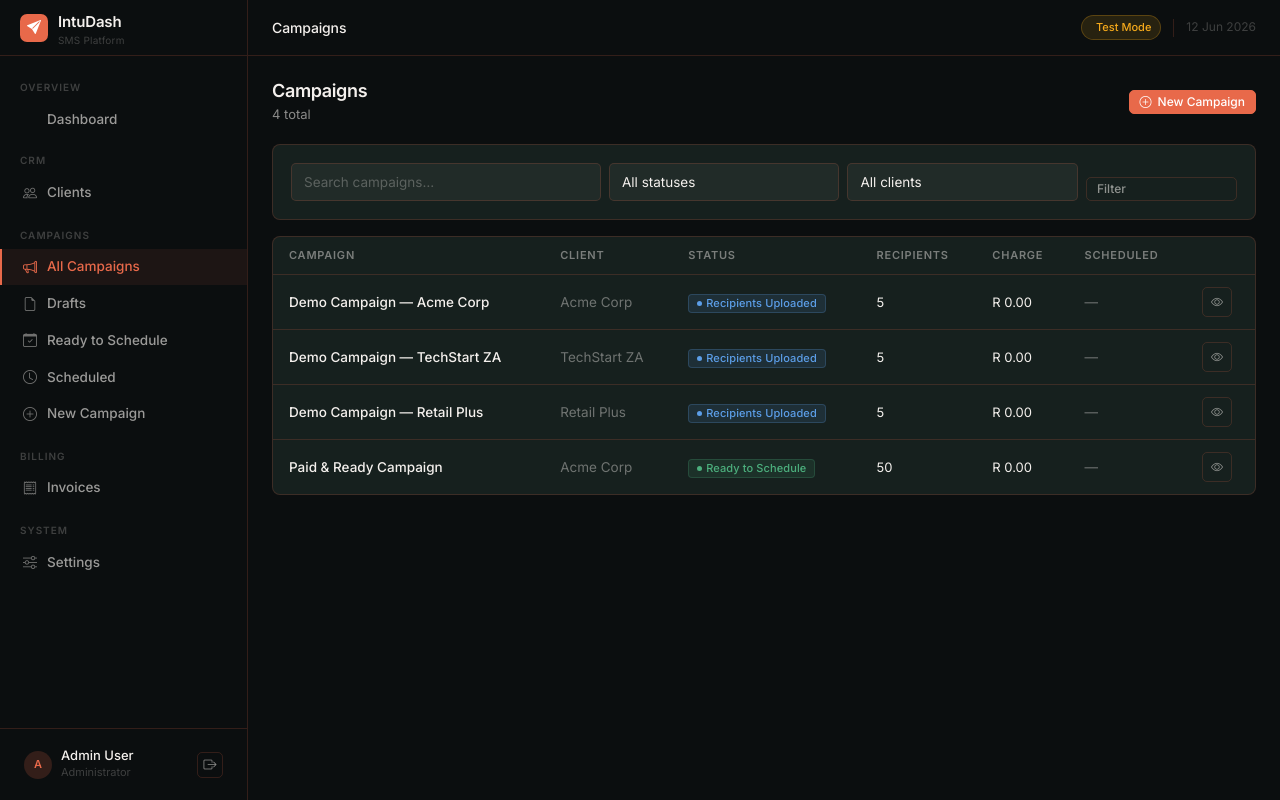
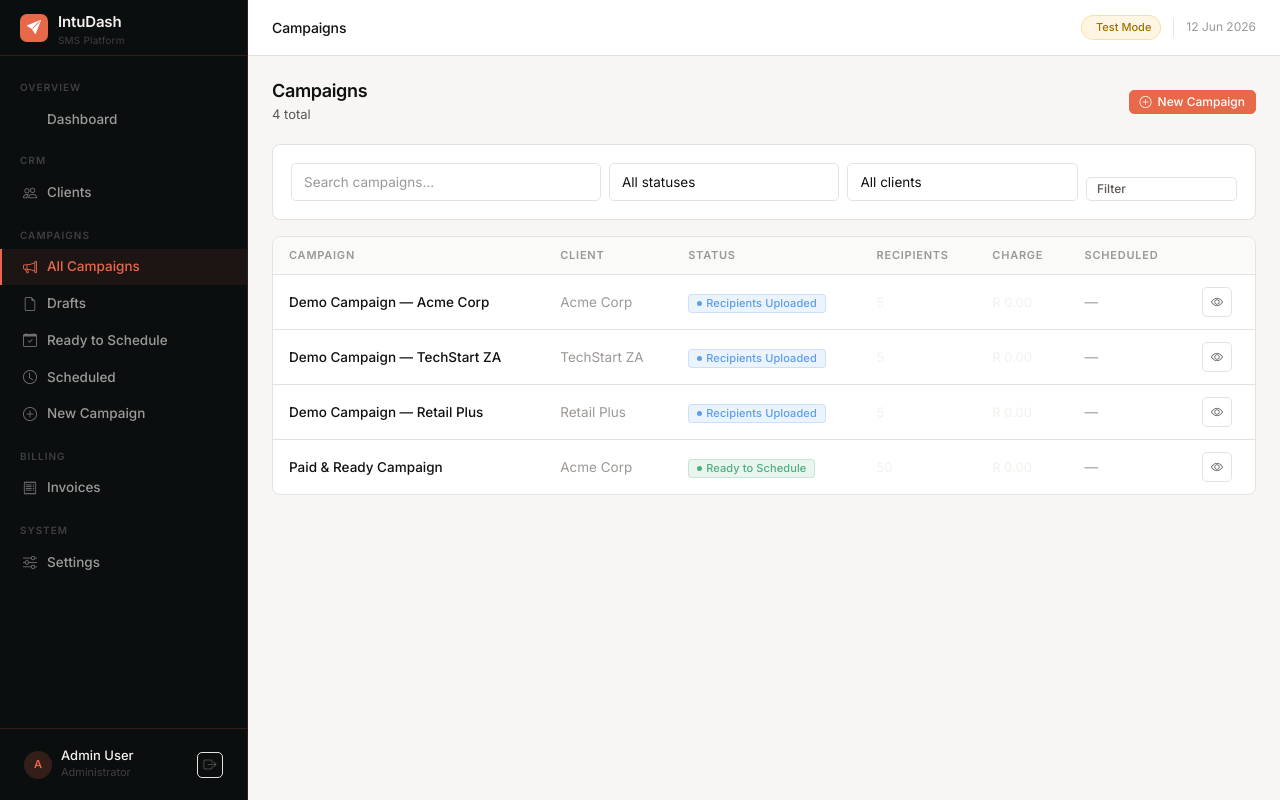
Before and after one commit to iamkyno/intudash, a Laravel app: page /campaigns in a window 1280 px wide. Run offline with Laravel 12, Linux system fonts and the light colour scheme; a user stored in the database is signed in; data comes from the database, SQL or seed files in the repository.

Commit message:
Switch main content area to light theme
White/light-grey backgrounds with dark text for all content areas.
Sidebar remains dark ink with coral accents unchanged.

https://claude.ai/code/session_01CQU7iRe9pxBpTRBHWRwuzp

```diff
--- a/resources/views/layouts/app.blade.php
+++ b/resources/views/layouts/app.blade.php
@@ -29,6 +29,15 @@
             --color-info:           #5C9EE8;
             --color-neutral:        #888780;
 
+            /* Light theme surface tokens */
+            --surface-bg:       #F7F6F4;
+            --surface-card:     #FFFFFF;
+            --surface-border:   #E5E2DF;
+            --surface-border-strong: #CCC9C5;
+            --text-primary:     #111110;
+            --text-secondary:   #5A5754;
+            --text-tertiary:    #9B9895;
+
             --sidebar-w: 248px;
             --topbar-h:  56px;
             --radius:    8px;
@@ -39,8 +48,8 @@
         *, *::before, *::after { box-sizing: border-box; }
         body {
             margin: 0;
-            background: var(--color-ink);
-            color: var(--color-mist);
+            background: var(--surface-bg);
+            color: var(--text-primary);
             font-family: 'Inter', system-ui, sans-serif;
             font-size: 14px;
             line-height: 1.55;
@@ -162,6 +171,7 @@
             min-height: 100vh;
             display: flex;
             flex-direction: column;
+            background: var(--surface-bg);
         }
 
         /* ── Topbar ──────────────────────────────────────────────────── */
@@ -170,8 +180,8 @@
             top: 0;
             z-index: 100;
             height: var(--topbar-h);
-            background: var(--color-ink);
-            border-bottom: 1px solid var(--color-border);
+            background: #FFFFFF;
+            border-bottom: 1px solid var(--surface-border);
             display: flex;
             align-items: center;
             padding: 0 24px;
@@ -180,7 +190,7 @@
         .topbar-title {
             font-size: 14px;
             font-weight: 500;
-            color: var(--color-mist);
+            color: var(--text-primary);
             letter-spacing: -0.01em;
         }
         .topbar-spacer { flex: 1; }
@@ -192,25 +202,25 @@
             border-radius: 20px;
             font-size: 11px;
             font-weight: 500;
-            background: rgba(244,180,27,0.12);
-            color: var(--color-warning);
-            border: 1px solid rgba(244,169,27,0.25);
+            background: rgba(244,169,27,0.12);
+            color: #A07000;
+            border: 1px solid rgba(244,169,27,0.3);
         }
-        .topbar-divider { width: 1px; height: 18px; background: var(--color-border); }
+        .topbar-divider { width: 1px; height: 18px; background: var(--surface-border); }
         .topbar-btn {
             display: inline-flex;
             align-items: center;
             justify-content: center;
             width: 32px; height: 32px;
             border-radius: var(--radius-sm);
-            border: 1px solid var(--color-border);
+            border: 1px solid var(--surface-border);
             background: transparent;
-            color: var(--color-mist-secondary);
+            color: var(--text-secondary);
             cursor: pointer;
             transition: all 0.15s;
             font-size: 14px;
         }
-        .topbar-btn:hover { border-color: var(--color-border-strong); color: var(--color-mist); background: rgba(244,240,237,0.04); }
+        .topbar-btn:hover { border-color: var(--surface-border-strong); color: var(--text-primary); background: #F0EFED; }
 
         /* ── Page content ────────────────────────────────────────────── */
         .page { padding: 24px; flex: 1; }
@@ -224,16 +234,16 @@
         .page-header h1 {
             font-size: 18px;
             font-weight: 600;
-            color: var(--color-mist);
+            color: var(--text-primary);
             letter-spacing: -0.02em;
             margin: 0;
         }
-        .page-header p { font-size: 13px; color: var(--color-mist-secondary); margin: 2px 0 0; }
+        .page-header p { font-size: 13px; color: var(--text-secondary); margin: 2px 0 0; }
 
         /* ── Cards ───────────────────────────────────────────────────── */
         .card {
-            background: var(--color-ink-raised);
-            border: 1px solid var(--color-border);
+            background: var(--surface-card);
+            border: 1px solid var(--surface-border);
             border-radius: var(--radius);
             overflow: hidden;
         }
@@ -301,10 +311,10 @@
         /* ── Tables ──────────────────────────────────────────────────── */
         .table {
             --bs-table-bg: transparent;
-            --bs-table-color: var(--color-mist);
-            --bs-table-border-color: var(--color-border);
-            --bs-table-hover-bg: rgba(244,240,237,0.04);
-            --bs-table-hover-color: var(--color-mist);
+            --bs-table-color: var(--text-primary);
+            --bs-table-border-color: var(--surface-border);
+            --bs-table-hover-bg: #F7F6F4;
+            --bs-table-hover-color: var(--text-primary);
             margin: 0;
         }
         .table thead th {
@@ -312,24 +322,24 @@
             font-weight: 600;
             letter-spacing: 0.07em;
             text-transform: uppercase;
-            color: rgba(244,240,237,0.45);
-            border-bottom: 1px solid var(--color-border);
+            color: var(--text-tertiary);
+            border-bottom: 1px solid var(--surface-border);
             padding: 10px 16px;
             white-space: nowrap;
-            background: transparent;
+            background: #FAFAF9;
         }
         .table tbody td {
             padding: 12px 16px;
-            color: rgba(244,240,237,0.75);
-            border-bottom: 1px solid var(--color-border);
+            color: var(--text-secondary);
+            border-bottom: 1px solid var(--surface-border);
             vertical-align: middle;
             font-size: 13.5px;
         }
         .table tbody tr:last-child td { border-bottom: none; }
-        .table tbody tr:hover td { background: rgba(244,240,237,0.025); }
-        .table-link { color: var(--color-mist) !important; font-weight: 500; }
+        .table tbody tr:hover td { background: #F7F6F4; }
+        .table-link { color: var(--text-primary) !important; font-weight: 500; }
         .table-link:hover { color: var(--color-brand) !important; }
-        .table-muted { color: rgba(244,240,237,0.4) !important; font-size: 12.5px; }
+        .table-muted { color: var(--text-tertiary) !important; font-size: 12.5px; }
 
         /* ── Badges ──────────────────────────────────────────────────── */
         .badge {
@@ -373,17 +383,17 @@
         }
         .btn-primary:hover { background: var(--color-brand-hover); border-color: var(--color-brand-hover); color: #fff; }
         .btn-ghost {
-            background: transparent;
-            color: var(--color-mist-secondary);
-            border-color: var(--color-border);
+            background: #FFFFFF;
+            color: var(--text-secondary);
+            border-color: var(--surface-border);
         }
-        .btn-ghost:hover { background: rgba(244,240,237,0.05); border-color: var(--color-border-strong); color: var(--color-mist); }
+        .btn-ghost:hover { background: #F0EFED; border-color: var(--surface-border-strong); color: var(--text-primary); }
         .btn-danger-ghost {
             background: transparent;
             color: var(--color-danger);
-            border-color: rgba(232,105,74,0.25);
+            border-color: rgba(232,105,74,0.3);
         }
-        .btn-danger-ghost:hover { background: rgba(232,105,74,0.08); }
+        .btn-danger-ghost:hover { background: rgba(232,105,74,0.07); }
         .btn-sm { padding: 5px 10px; font-size: 12px; }
         .btn-icon { width: 30px; height: 30px; padding: 0; justify-content: center; }
 
@@ -391,38 +401,38 @@
         .form-label {
             font-size: 12.5px;
             font-weight: 500;
-            color: rgba(244,240,237,0.7);
+            color: var(--text-secondary);
             margin-bottom: 6px;
         }
         .form-control, .form-select {
-            background: rgba(244,240,237,0.05);
-            border: 1px solid var(--color-border);
+            background: #FFFFFF;
+            border: 1px solid var(--surface-border);
             border-radius: var(--radius-sm);
-            color: var(--color-mist);
+            color: var(--text-primary);
             font-size: 13.5px;
             padding: 8px 12px;
             transition: border-color 0.15s, box-shadow 0.15s;
         }
-        .form-control::placeholder { color: rgba(244,240,237,0.28); }
+        .form-control::placeholder { color: var(--text-tertiary); }
         .form-control:focus, .form-select:focus {
-            background: rgba(244,240,237,0.06);
+            background: #FFFFFF;
             border-color: var(--color-brand);
             box-shadow: 0 0 0 3px rgba(232,105,74,0.12);
-            color: var(--color-mist);
+            color: var(--text-primary);
             outline: none;
         }
-        .form-select option { background: var(--color-ink-raised); color: var(--color-mist); }
+        .form-select option { background: #FFFFFF; color: var(--text-primary); }
         .form-control.is-invalid { border-color: var(--color-danger); }
         .invalid-feedback { color: var(--color-danger); font-size: 12px; }
         .input-group-text {
-            background: rgba(244,240,237,0.05);
-            border: 1px solid var(--color-border);
-            color: rgba(244,240,237,0.5);
+            background: #F0EFED;
+            border: 1px solid var(--surface-border);
+            color: var(--text-secondary);
             font-size: 13px;
         }
         .form-check-input {
-            background-color: rgba(244,240,237,0.08);
-            border-color: var(--color-border-strong);
+            background-color: #FFFFFF;
+            border-color: var(--surface-border-strong);
         }
         .form-check-input:checked {
             background-color: var(--color-brand);
@@ -523,8 +536,8 @@
         /* ── Scrollbar ───────────────────────────────────────────────── */
         ::-webkit-scrollbar { width: 5px; height: 5px; }
         ::-webkit-scrollbar-track { background: transparent; }
-        ::-webkit-scrollbar-thumb { background: rgba(244,240,237,0.12); border-radius: 99px; }
-        ::-webkit-scrollbar-thumb:hover { background: rgba(244,240,237,0.2); }
+        ::-webkit-scrollbar-thumb { background: #CCC9C5; border-radius: 99px; }
+        ::-webkit-scrollbar-thumb:hover { background: #AAAAAA; }
 
         /* ── Mobile ──────────────────────────────────────────────────── */
         @media (max-width: 768px) {
@@ -617,7 +630,7 @@
             <span class="topbar-pill"><i class="bi bi-flask"></i> Test Mode</span>
         @endif
         <div class="topbar-divider"></div>
-        <span style="font-size:12px;color:var(--color-mist-tertiary);">{{ date('d M Y') }}</span>
+        <span style="font-size:12px;color:var(--text-tertiary);">{{ date('d M Y') }}</span>
     </header>
 
     {{-- Page --}}
```
Also changed, not shown: other parts of resources/views/layouts/app.blade.php (+41 -38 lines).
